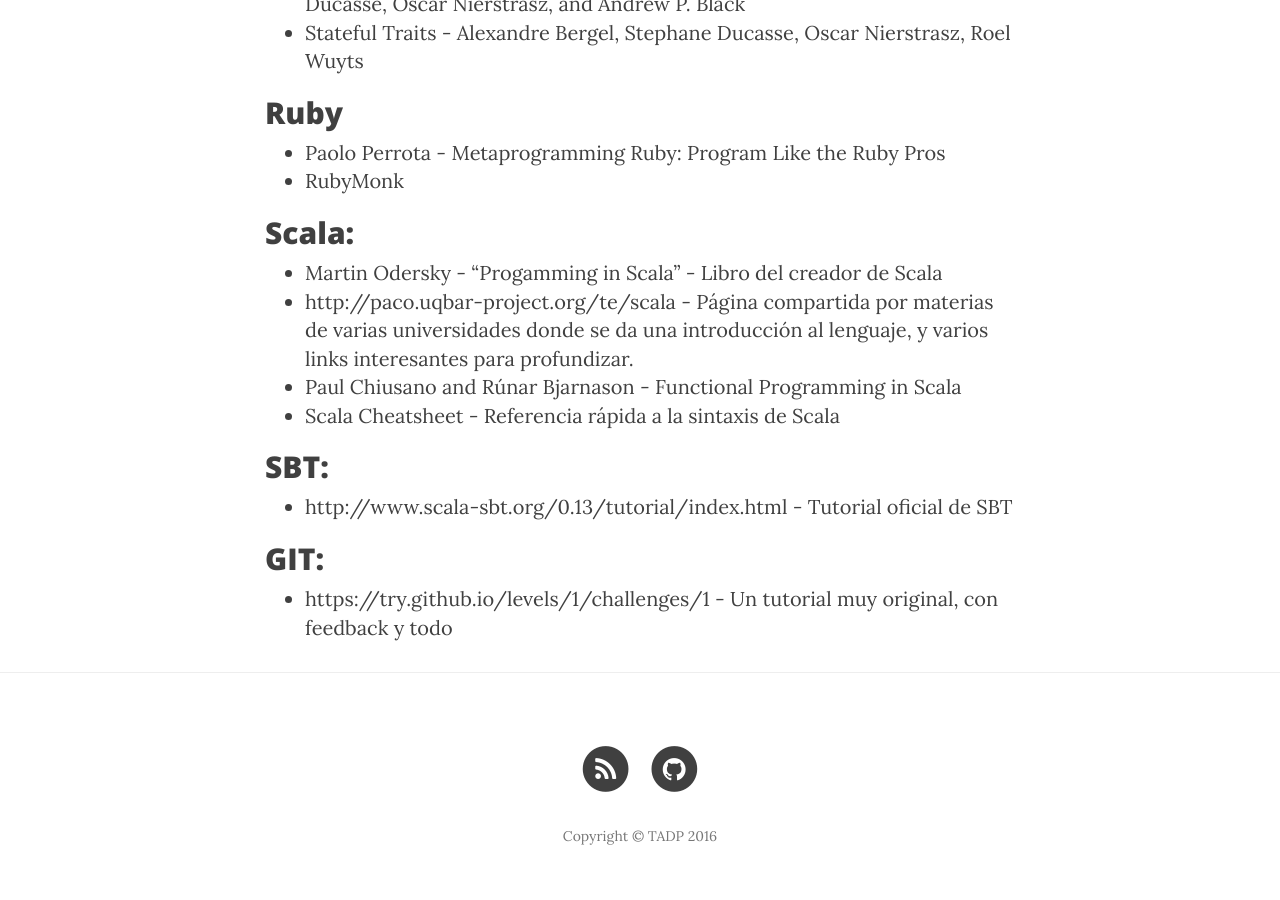
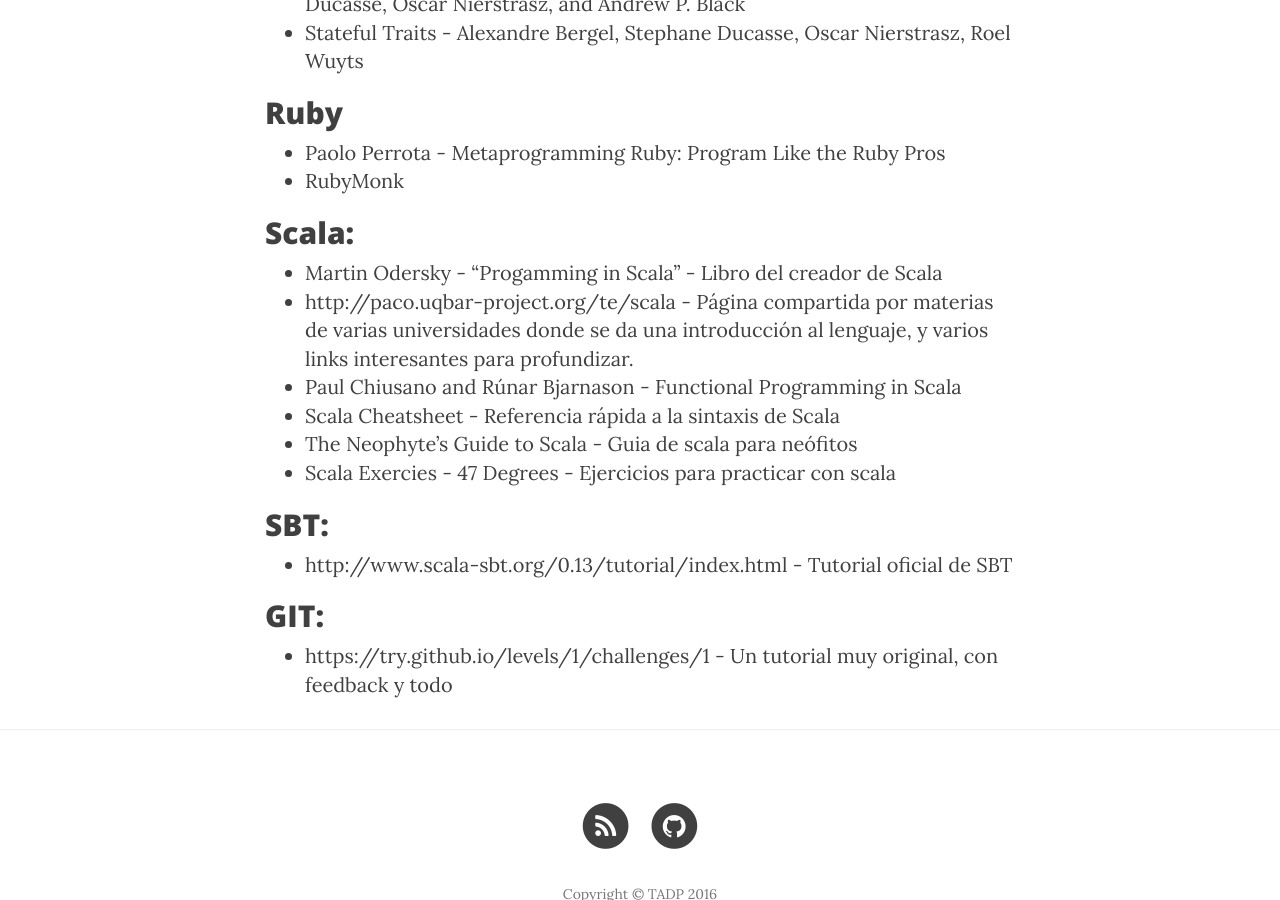
Before and after one commit to tadp-utn-frba/tadp-utn-frba.github.io, a Jekyll site: the page built from material.md, in a window 1280 px wide and 900 px high, scrolled down 1413 px. Built offline with Jekyll 4.4.1, drawn with Linux system fonts in a browser that asks for light colours; nearby versions of some CDN libraries.

Commit message:
Update material.md
Agregados links a más bibliografía de Scala

```diff
--- a/material.md
+++ b/material.md
@@ -45,10 +45,12 @@
 - [RubyMonk](https://rubymonk.com/)
 
 ## Scala:
-- Martin Odersky - "Progamming in Scala" - Libro del creador de Scala
-- http://paco.uqbar-project.org/te/scala - Página compartida por materias de varias universidades donde se da una introducción al lenguaje, y varios links interesantes para profundizar.
+- [Martin Odersky - "Progamming in Scala"](http://www.artima.com/pins1ed/) - Libro del creador de Scala
+- [http://paco.uqbar-project.org/te/scala](http://paco.uqbar-project.org/te/scala) - Página compartida por materias de varias universidades donde se da una introducción al lenguaje, y varios links interesantes para profundizar.
 - Paul Chiusano and Rúnar Bjarnason - [Functional Programming in Scala](http://www.manning.com/bjarnason/)
 - [Scala Cheatsheet](http://docs.scala-lang.org/cheatsheets/) - Referencia rápida a la sintaxis de Scala
+- [The Neophyte's Guide to Scala](http://danielwestheide.com/scala/neophytes.html) - Guia de scala para neófitos
+- [Scala Exercies - 47 Degrees](http://scala-exercises.47deg.com/) - Ejercicios para practicar con scala
 
 ## SBT:
 - [http://www.scala-sbt.org/0.13/tutorial/index.html](http://www.scala-sbt.org/0.13/tutorial/index.html) - Tutorial oficial de SBT
```
